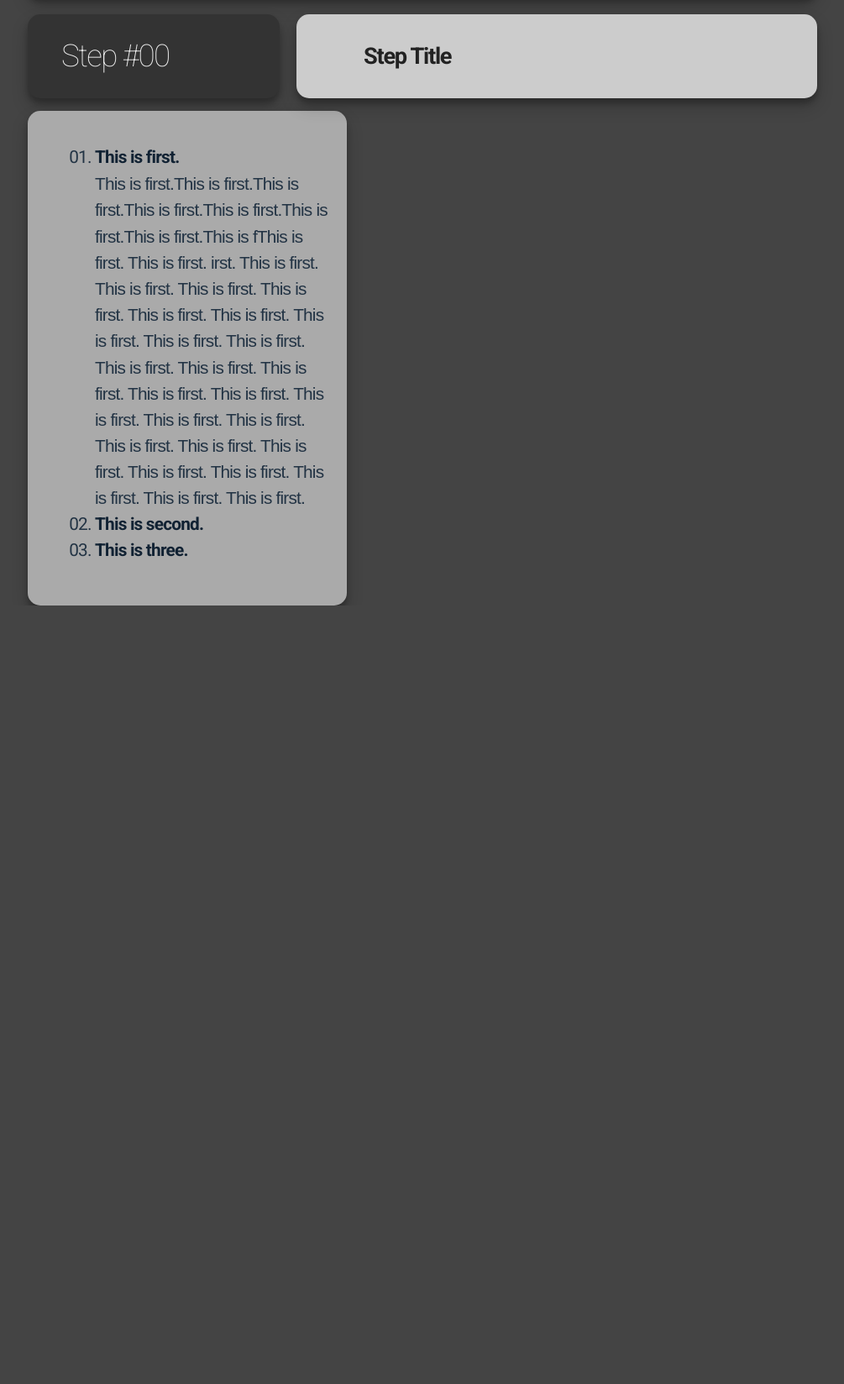
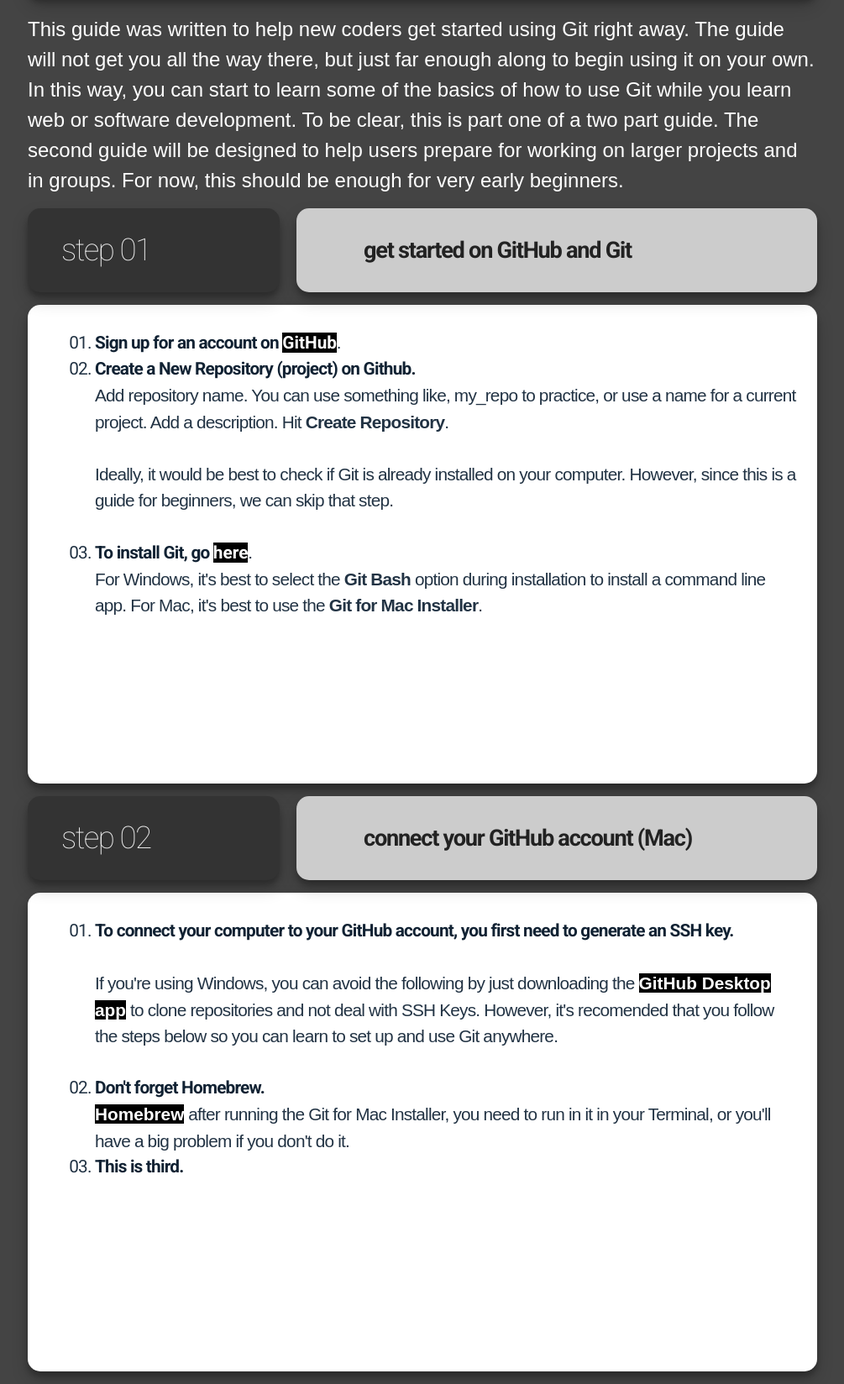
Before and after one commit to Jaybird9er/960_project, a plain HTML site: page index.html in a window 1280 px wide. Shown: the part 198-1846 px from the top of the page at 84% size, without its empty margins (137-1142 px from the left). Before the commit the page ends 919 px from the top, so only its background shows below. Drawn offline with Linux system fonts and the light colour scheme.

Commit message:
Committing Latest
Was unable to commit these changes because I had cloned when I should have pulled to my other computer. Still figuring out Git...

```diff
--- a/css/960.css
+++ b/css/960.css
@@ -34,9 +34,9 @@ body {
 .grid_2,
 .grid_3,
 .grid_4,
-.grid_5,
+/* .grid_5, */
 .grid_6,
-.grid_7,
+/* .grid_7, */
 .grid_8,
 .grid_9,
 .grid_10,
@@ -87,6 +87,11 @@ p {
   font-family: Arial, Helvetica, sans-serif;
 }
 
+.intro {
+  font-size: 1.5rem;
+  color: #fff;
+}
+
 
 /* Since only grids 3, 6, 9, an 12 are used, all css realted to those grids follows below*/
 
@@ -125,17 +130,25 @@ body {
   width: 380px;
 }
 
+.wrapper {
+  margin: 0 auto;
+  max-width: 940px;
+  padding: 0 10px;
+  margin-bottom: 15px;
+}
+
 .grid_5 {
-  min-width: 310px;
-  max-width: 310px;
-  padding: 40px 20px 50px 50px;
+  min-height: 520px;
+  padding: 30px 20px 20px 50px;
+  margin: 0;
   box-shadow: 0 10px 20px rgba(0,0,0,0.19), 0 6px 6px rgba(0,0,0,0.23);
   border-radius: 15px;
   font-weight: 800;
   color: #234;
-  background-color: #aaa;
-  word-wrap: break-word;
+  background-color: #fff;
+  /* word-wrap: break-word; */
 }
+
 .list {
   list-style-type: decimal-leading-zero;
 }
@@ -150,11 +163,14 @@ body {
 }
 
 .grid_7 {
+  float: right;
   background-color: #555;
   max-width: 540px;
+  margin: 30px 10px 10px 20px;
   box-shadow: 0 10px 20px rgba(0,0,0,0.19), 0 6px 6px rgba(0,0,0,0.23);
   background-size: contain;
   border-radius: 15px;
+  object-fit: contain;
 }
 
 .container_12 .grid_10 {
@@ -163,6 +179,7 @@ body {
 
 .grid_10 {
   display: flex;
+  float: right;
   align-items: center;
   position: relative;
   height: 100px;
@@ -211,22 +228,19 @@ a:link, a:visited {
   font-weight: bold;
 }
 
-a:hover {
-  text-decoration: underline;
-}
-
-.test {
+.show_img {
   visibility: hidden;
   display: none;
 }
 :target {
     visibility: visible;
     display: flex;
-    width: 500px;
-    height: 510px;
+    float: right;
+    width: 490px;
+    height: 500px;
+    object-fit: contain;
     padding: 10px 20px;
     justify-content: center;
-    border-radius: 15px;
 }
 
 /* `Grid >> Children (Alpha ~ First, Omega ~ Last)
--- a/index.html
+++ b/index.html
@@ -14,52 +14,121 @@
     <!--gird_12 width: 940px ~ banner-->
     <div class="grid_12">
         <h1>
-            get started on git
+            <a href="index.html" style="font-size: 3.7rem; line-height: 1.25;  letter-spacing: -.1rem; font-weight: 100; color: white;">get started on git</a>
         </h1>
+    </div>  <div class="clear"></div>
+    <!-- end .grid_12-->
+    <!--gird_12 width: 940px ~ banner-->
+    <div class="wrapper">
+        <p class="intro">
+            This guide was written to help new coders get started using Git right away. The guide will not get you all the way there, but just far enough along to begin using it on your own. In this way, you can start to learn some of the basics of how to use Git while you learn web or software development. To be clear, this is part one of a two part guide. The second guide will be designed to help users prepare for working on larger projects and in groups. For now, this should be enough for very early beginners.
+        </p>
     </div>  <div class="clear"></div>
     <!-- end .grid_12-->
     <!--grid_4 width: 300px ~ step number-->
     <div class="grid_4">
         <h2>
-            Step #00
+            step 01
         </h2>
     </div>
     <!-- end .grid_4 -->
     <!--grid_10 width: 660px ~ step title-->
     <div class="grid_10">
         <h3>
-            Step Title
+            get started on GitHub and Git
         </h3>
     </div>
     <div class="clear"></div>
     <!--end .grid_10-->
-    <!--grid_5 width: 380px ~ list of steps-->
     <div class="wrapper">
-
+        <!--grid_7 width: 540px ~ image-->
+        <div class="grid_7">
+            <div class="show_img" id="01"><img src="img/01_github.png"></div>
+            <div class="show_img" id="02"><img src="img/02_new_repo.png"></div>
+            <div class="show_img" id="03"><img src="img/03_atlassian.png"></div>
+        </div>
+        <!-- end .grid_7 -->
+        <!--grid_5 width: 380px ~ list of steps-->
         <div class="grid_5">
-            <ol>
-                <li class="list">
-                    <a href="#one">This is first.</a>
+            <ol class="list">
+                <li>
+                    <a href="#01">Sign up for an account on <a href="https://github.com/" target="_blank" style="color: white; letter-spacing: 0; background-color: black;">GitHub</a>.</a>
+                </li>
+                <li>
+                    <a href="#02">Create a New Repository (project) on Github.</a>
                     <p>
-                        This is first.This is first.This is first.This is first.This is first.This is first.This is first.This is fThis is first. This is first. irst. This is first. This is first. This is first. This is first. This is first. This is first. This is first. This is first. This is first. This is first. This is first. This is first. This is first. This is first. This is first. This is first. This is first. This is first. This is first. This is first. This is first. This is first. This is first. This is first. This is first.
+                        Add repository name. You can use something like, my_repo to practice, or use a name for a current project. Add a description. Hit <b>Create Repository</b>.
                     </p>
+                    <br>
+                    <p>
+                        Ideally, it would be best to check if Git is already installed on your computer. However, since this is a guide for beginners, we can skip that step.
+                    </p>
+                    <br>
                 </li>
-                <li class="list">
-                    <a href="#two">This is second.</a>
-                </li>
-                <li class="list">
-                    <a href="#three">This is three.</a>
+                <li>
+                    <a href="#03">To install Git, go <a href="https://www.atlassian.com/git/tutorials/install-git" target="_blank" style="color: white; letter-spacing: 0; background-color: black;">here</a>.</a>
+                    <p>
+                        For Windows, it's best to select the <b>Git Bash</b> option during installation to install a command line app.
+                        For Mac, it's best to use the <b>Git for Mac Installer</b>.
+                    </p>
                 </li>
             </ol>
         </div>
+        <div class="clear"></div>
         <!-- end .grid_5 -->
+    </div>
+    <div class="clear"></div>
+    <!--grid_4 width: 300px ~ step number-->
+    <div class="grid_4">
+        <h2>
+            step 02
+        </h2>
+    </div>
+    <!-- end .grid_4 -->
+    <!--grid_10 width: 660px ~ step title-->
+    <div class="grid_10">
+        <h3>
+            connect your GitHub account (Mac)
+        </h3>
+    </div>
+    <div class="clear"></div>
+    <!--end .grid_10-->
+    <div class="wrapper">
         <!--grid_7 width: 540px ~ image-->
         <div class="grid_7">
-            <div class="test" id="one"><img src="https://bit.ly/fcc-relaxing-cat"></div>
-            <div class="test" id="two"><img src="https://i2.wp.com/ceklog.kindel.com/wp-content/uploads/2013/02/firefox_2018-07-10_07-50-11.png?w=641&ssl=1"></div>
-            <div class="test" id="three"><img src="https://bit.ly/fcc-relaxing-cat"></div>
+            <div class="show_img" id="04"><img src="img/04_new_SSH.png"></div>
+            <div class="show_img" id="05"><img src="https://i2.wp.com/ceklog.kindel.com/wp-content/uploads/2013/02/firefox_2018-07-10_07-50-11.png?w=641&ssl=1"></div>
+            <div class="show_img" id="06"><img src="https://bit.ly/fcc-relaxing-cat"></div>
         </div>
+        <!-- end .grid_7 -->
+        <!--grid_5 width: 380px ~ list of steps-->
+        <div class="grid_5">
+            <ol class="list">
+                <li >
+                    <a href="#04">To connect your computer to your GitHub account, you first need to generate an SSH key.</a>
+                    <br>
+                    <br>
+                    <!-- 2 breaks needed to match prior format -->
+                    <p>
+                        If you're using Windows, you can avoid the following by just downloading the <a href="https://desktop.github.com/" target="_blank" style="color: white; letter-spacing: 0; background-color: black;">GitHub Desktop app</a> to clone repositories and not deal with SSH Keys. However, it's recomended that you follow the steps below so you can learn to set up and use Git anywhere.
+                    </p>
+                    <br>
+                </li>
+                <li>
+                    <a href="#05">Don't forget Homebrew. </a>
+                    <br>
+                    <p>
+                        <a href="https://desktop.github.com/" target="_blank" style="color: white; letter-spacing: 0; background-color: black;">Homebrew</a> after running the Git for Mac Installer, you need to run in it in your Terminal, or you'll have a big problem if you don't do it.
+                    </p>
+                </li>
+                <li>
+                    <a href="#three">This is third.</a>
+                </li>
+            </ol>
+        </div>
+        <div class="clear"></div>
+        <!-- end .grid_5 -->
     </div>
-        <!-- end .grid_6 -->
+    <div class="clear"></div>
 </body>
 </html>
```
Also changed, not shown: css/text.css (line endings or trailing spaces), img/01_github.png (added), img/02_new_repo.png (added), img/03_atlassian.png (added), img/04_new_SSH.png (added).
